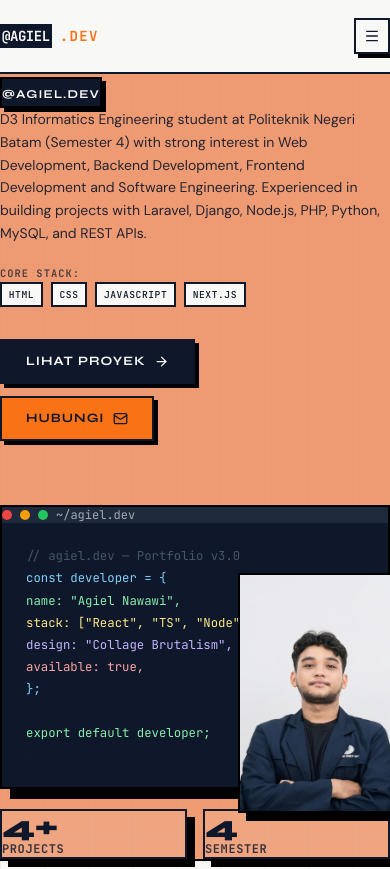
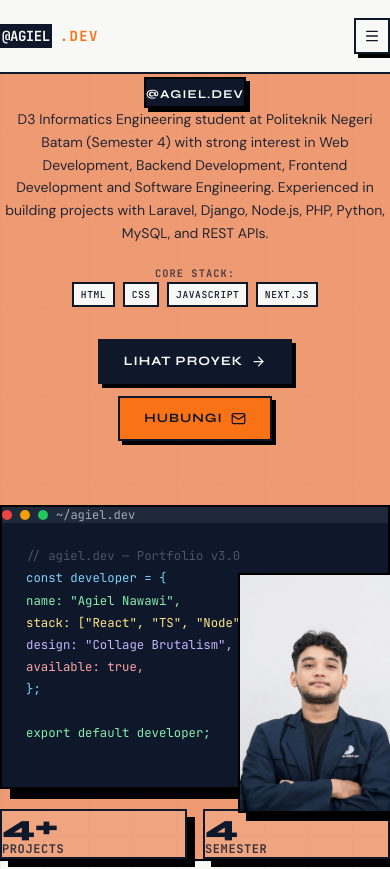
Before and after one commit to agielnawawi46/portofolio-v3, a React (Vite) app: page / in a window 390 px wide. Shown: the top 869 px of the page. Built offline with nearby package versions, Linux system fonts and the light colour scheme.

Commit message:
Center align Hero Section text and elements on mobile layout

```diff
--- a/src/components/HeroSection.tsx
+++ b/src/components/HeroSection.tsx
@@ -54,7 +54,7 @@ export default function HeroSection() {
           initial={{ opacity: 0, x: -20 }}
           animate={{ opacity: 1, x: 0 }}
           transition={{ ...springSmooth }}
-          className="flex flex-col gap-8 text-left z-10"
+          className="flex flex-col gap-8 text-center lg:text-left items-center lg:items-start z-10"
         >
           <div className="flex flex-col gap-5">
             <motion.div custom={1} variants={fadeUp} initial="hidden" animate="visible">
@@ -86,7 +86,7 @@ export default function HeroSection() {
               <p className="text-[0.65rem] tracking-widest mb-2 opacity-70 uppercase font-bold" style={{ fontFamily: "var(--font-mono)", color: "var(--color-charcoal)" }}>
                 Core Stack:
               </p>
-              <div className="flex flex-wrap gap-2">
+              <div className="flex flex-wrap gap-2 justify-center lg:justify-start">
                 {topSkills.map(skill => (
                   <span key={skill.name} className="tech-tag text-xs px-2.5 py-1.5" style={{ background: "var(--color-canvas)", color: "var(--color-charcoal)", border: "2px solid var(--color-charcoal)" }}>
                     {skill.name}
@@ -101,7 +101,7 @@ export default function HeroSection() {
             variants={fadeUp}
             initial="hidden"
             animate="visible"
-            className="flex flex-col sm:flex-row items-start sm:items-center gap-3"
+            className="flex flex-col sm:flex-row items-center justify-center lg:justify-start gap-3 w-full lg:w-auto"
           >
             <a href="#projects" className="sticker-btn text-xs md:text-sm px-5 py-3" style={{ background: "var(--color-charcoal)", color: "var(--color-canvas)", border: "2px solid var(--color-charcoal)" }} id="hero-cta-projects">
               LIHAT PROYEK <ArrowRight size={15} />
```
